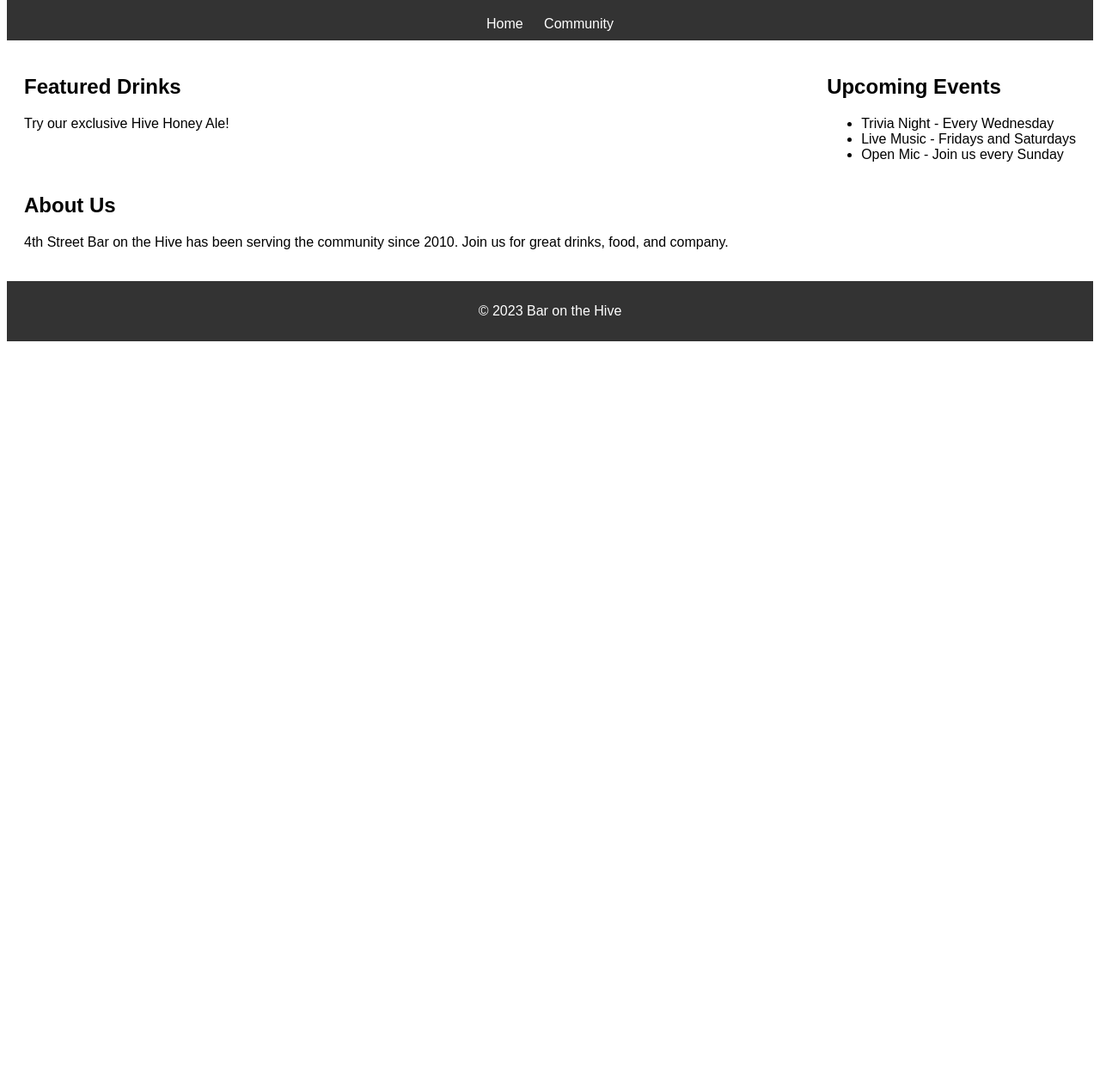
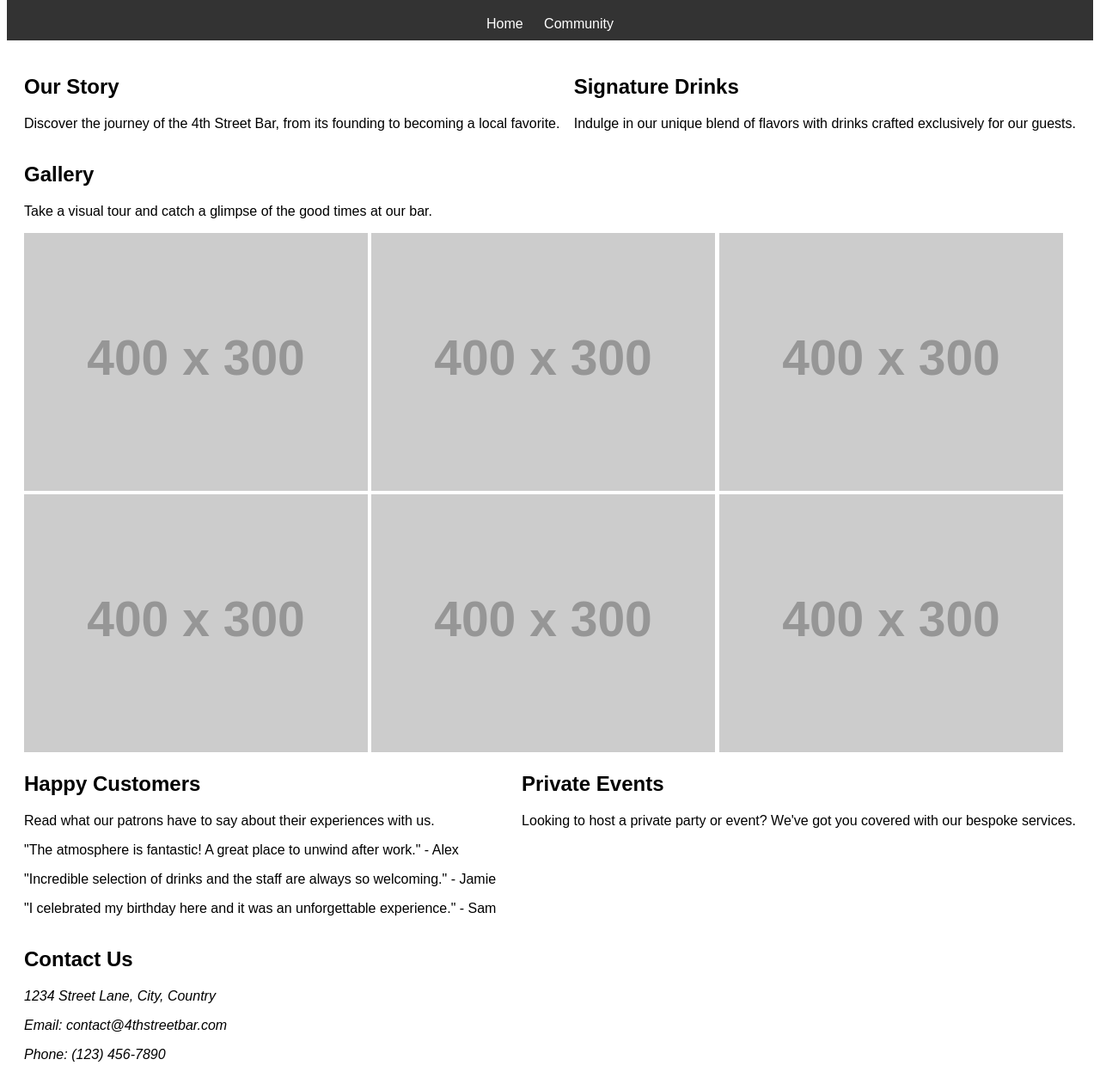
Before and after one commit to etblink/Hive-Bar-Frontend, a website: page public/index.html in a window 1280 px wide. Shown: the part 79-1340 px from the top of the page at 86% size. Before the commit the page ends 800 px from the top, so only its background shows below. Drawn offline with Linux system fonts and the light colour scheme; placeholder pictures from the web are drawn by us.

Commit message:
Modifying home page

```diff
--- a/public/index.html
+++ b/public/index.html
@@ -9,6 +9,7 @@
 </head>
 <body>
     <header>
+        <!-- Main header section with navigation links -->
         <h1>Welcome to 4th Street Bar on the Hive!</h1>
         <nav>
             <a href="./index.html" >Home</a>
@@ -16,23 +17,65 @@
         </nav>
     </header>
     <main id="content">
-        <!-- Homepage Content -->
-        <section class="featured-drinks">
-            <h2>Featured Drinks</h2>
-            <p>Try our exclusive Hive Honey Ale!</p>
-        </section>
-        <section class="upcoming-events">
-            <h2>Upcoming Events</h2>
-            <ul>
-                <li>Trivia Night - Every Wednesday</li>
-                <li>Live Music - Fridays and Saturdays</li>
-                <li>Open Mic - Join us every Sunday</li>
-            </ul>
-        </section>
-        <section class="about-us">
-            <h2>About Us</h2>
-            <p>4th Street Bar on the Hive has been serving the community since 2010. Join us for great drinks, food, and company.</p>
-        </section>
+      <!-- Section detailing the bar's history -->
+      <section class="bar-history">
+          <h2>Our Story</h2>
+          <p>Discover the journey of the 4th Street Bar, from its founding to becoming a local favorite.</p>
+      </section>
+      <!-- Section showcasing signature drinks -->
+      <section class="signature-drinks">
+          <h2>Signature Drinks</h2>
+          <p>Indulge in our unique blend of flavors with drinks crafted exclusively for our guests.</p>
+      </section>
+      <!-- Gallery section with image carousel -->
+      <section class="gallery">
+          <h2>Gallery</h2>
+          <p>Take a visual tour and catch a glimpse of the good times at our bar.</p>
+          <!-- Image placeholders -->
+          <div class="image-carousel">
+              <!-- Placeholder images for the carousel -->
+              <img src="https://placehold.co/400x300" alt="Placeholder Image 1">
+              <img src="https://placehold.co/400x300" alt="Placeholder Image 2">
+              <img src="https://placehold.co/400x300" alt="Placeholder Image 3">
+              <img src="https://placehold.co/400x300" alt="Placeholder Image 4">
+              <img src="https://placehold.co/400x300" alt="Placeholder Image 5">
+              <img src="https://placehold.co/400x300" alt="Placeholder Image 6">
+              <!-- Additional images can be added here -->
+          </div>
+      </section>
+      <!-- Testimonials section where customers share their experiences -->
+      <section class="testimonials">
+          <h2>Happy Customers</h2>
+          <p>Read what our patrons have to say about their experiences with us.</p>
+          <!-- Testimonial placeholders -->
+          <div class="testimonial-placeholder">
+              <p>"The atmosphere is fantastic! A great place to unwind after work." - Alex</p>
+          </div>
+          <div class="testimonial-placeholder">
+              <p>"Incredible selection of drinks and the staff are always so welcoming." - Jamie</p>
+          </div>
+          <div class="testimonial-placeholder">
+              <p>"I celebrated my birthday here and it was an unforgettable experience." - Sam</p>
+          </div>
+      </section>
+      <!-- Private events section for hosting parties and gatherings -->
+      <section class="private-events">
+          <h2>Private Events</h2>
+          <p>Looking to host a private party or event? We've got you covered with our bespoke services.</p>
+      </section>
+      <!-- Contact information section for the bar -->
+      <section class="contact-info">
+          <h2>Contact Us</h2>
+          <address>
+              <p>1234 Street Lane, City, Country</p>
+              <p>Email: contact@4thstreetbar.com</p>
+              <p>Phone: (123) 456-7890</p>
+          </address>
+          <!-- Social media links placeholder -->
+          <div class="social-links">
+              <!-- Social media links could be added here -->
+          </div>
+      </section>
     </main>
     <footer>
         <p>&copy; 2023 Bar on the Hive</p>
```
